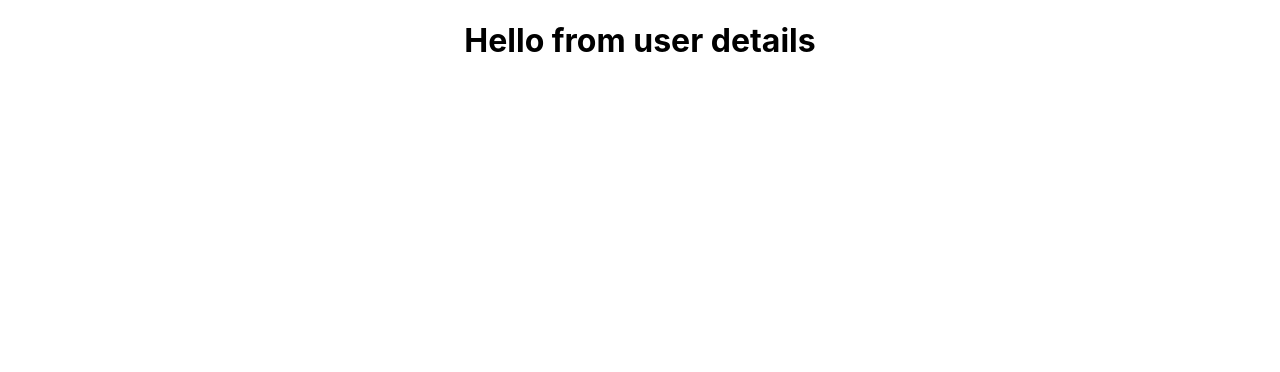
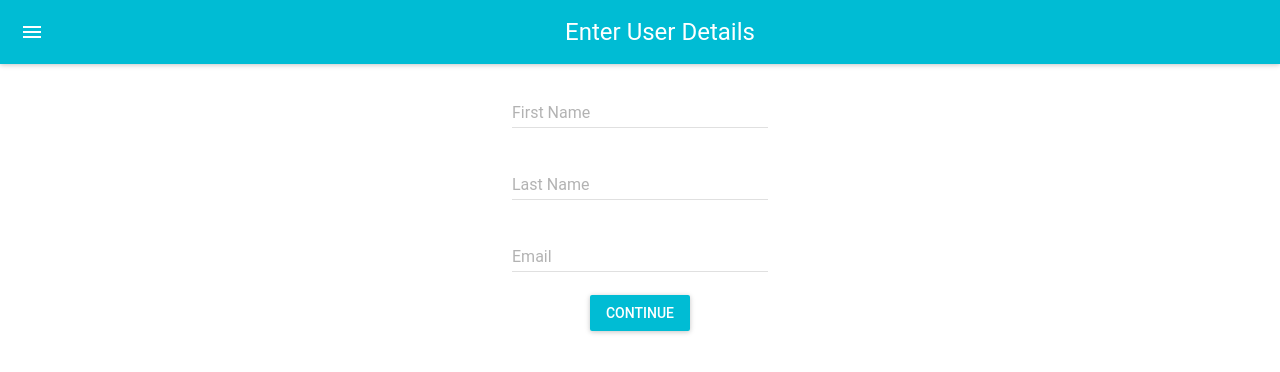
Before and after one commit to akansha-singh/React-Multi-Step-Form, a React (Create React App) app: page / in a window 1280 px wide. Shown: the top 372 px of the page. Built offline with nearby package versions, Linux system fonts and the light colour scheme.

Commit message:
small bugs fixed

```diff
--- a/src/components/FormUserDetails.js
+++ b/src/components/FormUserDetails.js
@@ -5,13 +5,34 @@ import TextField from 'material-ui/TextField';
 import RaisedButton from 'material-ui/RaisedButton';
 
 export class FormUserDetails extends Component {
+    continue = e => {
+        e.preventDefault();
+        this.props.nextStep();
+    };
+
     render() {
+        const {values, handleChange} = this.props;
         return (
-            <div>
-                <h1>Hello from  user details</h1>
-            </div>
+            <MuiThemeProvider>
+                <React.Fragment>
+                    <AppBar title="Enter User Details" />
+                    <TextField hintText="Enter Your First Name" floatingLabelText="First Name" onChange={handleChange('firstName')} defaultValue={values.firstName}/>
+                    <br/>
+                    <TextField hintText="Enter Your Last Name" floatingLabelText="Last Name" onChange={handleChange('lastName')} defaultValue={values.lastName}/>
+                    <br/>
+                    <TextField hintText="Enter Your Email" floatingLabelText="Email" onChange={handleChange('email')} defaultValue={values.email}/>
+                    <br/>
+                    <RaisedButton label="Continue" primary={true} style={styles.button} onClick={this.continue}/>
+                </React.Fragment>
+            </MuiThemeProvider>
         )
     }
 }
 
+const styles = {
+    button: {
+        margin: 15
+    }
+}
+
 export default FormUserDetails
```
Also changed, not shown: src/components/UserForm.js (+6 -6 lines).
